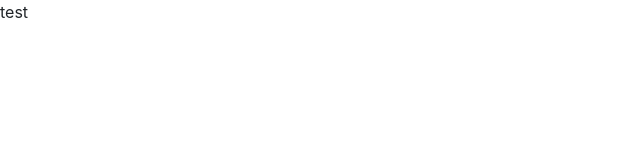
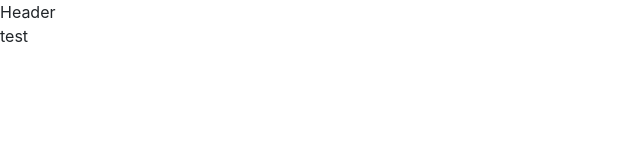
Before and after one commit to 2016WUJI01/ZhejiangCarving, a Nuxt app: page / in a window 1280 px wide. Shown: the top 160 px of the page, without its empty margins (0-640 px from the left). Built offline with nearby package versions, Linux system fonts and the light colour scheme.

Commit message:
try use components

```diff
--- /dev/null
+++ b/components/common/Header.vue
@@ -0,0 +1,9 @@
+<template>
+  <div>Header</div>
+</template>
+
+<script>
+export default {};
+</script>
+
+<style></style>
--- /dev/null
+++ b/layouts/default.vue
@@ -0,0 +1,18 @@
+<template>
+  <div>
+    <Header />
+    <nuxt />
+  </div>
+</template>
+
+<script>
+import Header from "../components/common/Header.vue";
+
+export default {
+  components: {
+    Header,
+  },
+};
+</script>
+
+<style></style>
```
